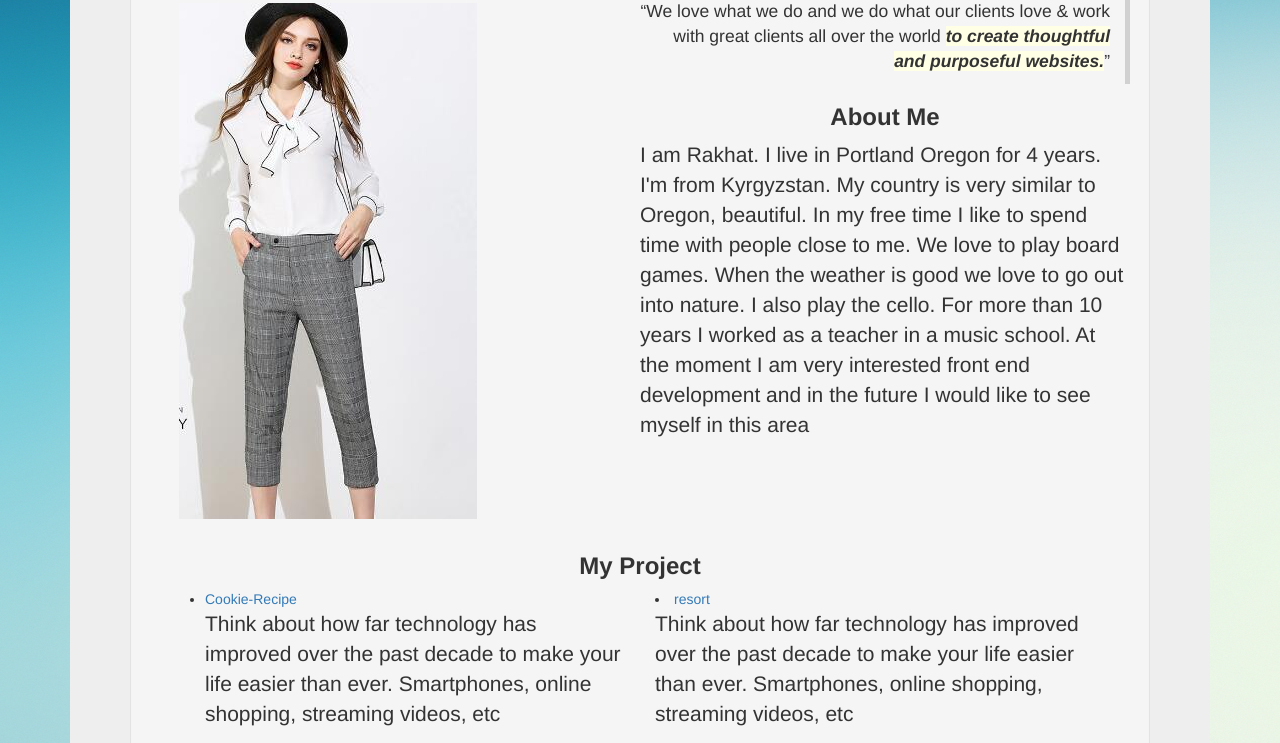
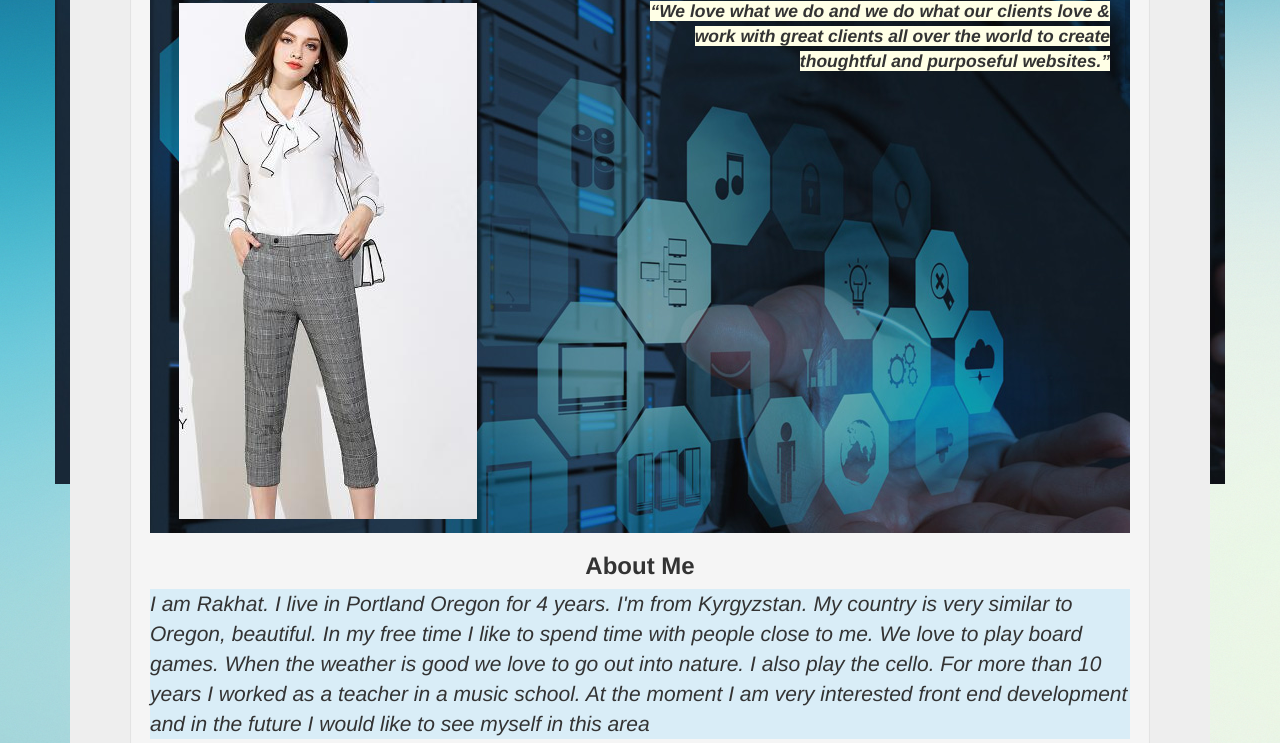
Before and after one commit to rakhat5555/portfolio, a plain HTML site: page index.html in a window 1280 px wide. Shown: the part 259-1002 px from the top of the page. Drawn offline with Linux system fonts and the light colour scheme.

Commit message:
add well , add readme and bg img

```diff
--- a/css/styles.css
+++ b/css/styles.css
@@ -18,8 +18,6 @@ font-weight: bold;
  ;
 }
 
-
-
 body {
   background-image: url("../img/bgphoto.jpg");
   background-repeat: no-repeat;
@@ -38,4 +36,13 @@ body {
 .text {
   font-weight: bold;
   text-align: center;
+
 }
+p {
+  font-style: italic;
+  border-color:
+}
+.container {
+  background-image: url("../img/bgphoto1jpg.jpg");
+  background-repeat: no-repeat;
+}
--- a/index.html
+++ b/index.html
@@ -6,41 +6,35 @@
     <link href="css/styles.css" rel="stylesheet" type="text/css">
     <meta charset="utf-8">
     <meta name="viewport" content="width=device-width, initial-scale=1">
-
  </head>
   <body>
     <div class="container">
      <div class="jumbotron">
       <div class="well">
-
         <div class="hero-image">
          <div class="hero-text">
           <h1>RAKHAT TUTUEVA</h1>
            <p>FRONT  END  DEVELOPER</p>
          </div>
         </div>
-
           <nav class="nav nav-pills nav-justified-content-center">
             <a class="nav-item nav-link active" href="#">Home</a>
             <a class="nav-item nav-link" href="#">About</a>
             <a class="nav-item nav-link" href="#">Portfolio</a>
             <a class="nav-item nav-link" href="#">Contacts</a>
-
           </nav>
-
- <div class="container">
+         <div  class="container">
            <div class="row">
             <div  class="col-lg-6">
              <img src="img/photo.jpg" alt="photo of girl" width="" height="" class="my-photo">
             </div>
-
             <blockquote class="blockquote-reverse">
-        “We love what we do and we do what our clients love & work with great clients all over the world <strong class="blockquote">to create thoughtful and purposeful websites.</strong>”
+             <strong class="blockquote">“We love what we do and we do what our clients love & work with great clients all over the world to create thoughtful and purposeful websites.”</strong>
             </blockquote>
-       <h3 class="text">About Me</h3>
-        <p>I am Rakhat. I live in Portland Oregon for 4 years. I'm from Kyrgyzstan. My country is very similar to Oregon, beautiful. In my free time I like to spend time with people close to me. We love to play board games. When the weather is good we love to go out into nature. I also play the cello. For more than 10 years I worked as a teacher in a music school. At the moment I am very interested  front end development and in the future I would like to see myself in this area</p>
            </div>
           </div>
+          <h3 class="text">About Me</h3>
+            <p class="bg-info">I am Rakhat. I live in Portland Oregon for 4 years. I'm from Kyrgyzstan. My country is very similar to Oregon, beautiful. In my free time I like to spend time with people close to me. We love to play board games. When the weather is good we love to go out into nature. I also play the cello. For more than 10 years I worked as a teacher in a music school. At the moment I am very interested  front end development and in the future I would like to see myself in this area<p>
            <h3 class=text>My Project</h3>
            <div class="container-fluid">
              <div class="row">
@@ -54,7 +48,7 @@
                 <div  class="col-lg-6">
                  <li><a href="https://github.com/rakhat5555/resort.git">resort</a></li>
                  <p>Think about how far technology has improved over the past decade to make your life easier than ever. Smartphones, online shopping, streaming videos, etc</p>
-           <li><a href="https://github.com/rakhat5555/wikipedia-project.git">Wikipedia</a></li>
+                 <li><a href="https://github.com/rakhat5555/wikipediatest.git">Wikipedia</a></li>
                  <p>Think about how far technology has improved over the past decade to make your life easier than ever. Smartphones, online shopping, streaming videos, etc</p>
                 </ul>
                </div>
```
Also changed, not shown: img/bgphoto1jpg.jpg (added), 1 other file. Lines whose indentation alone changed are shown as unchanged.
